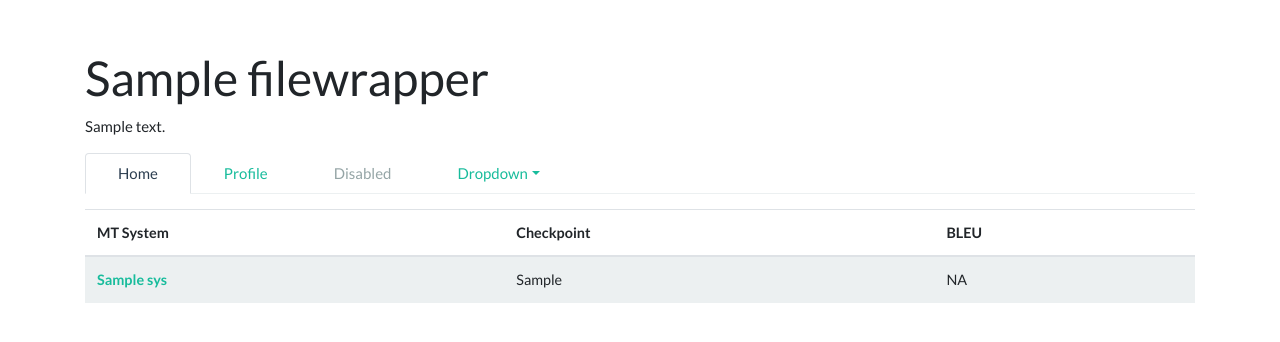
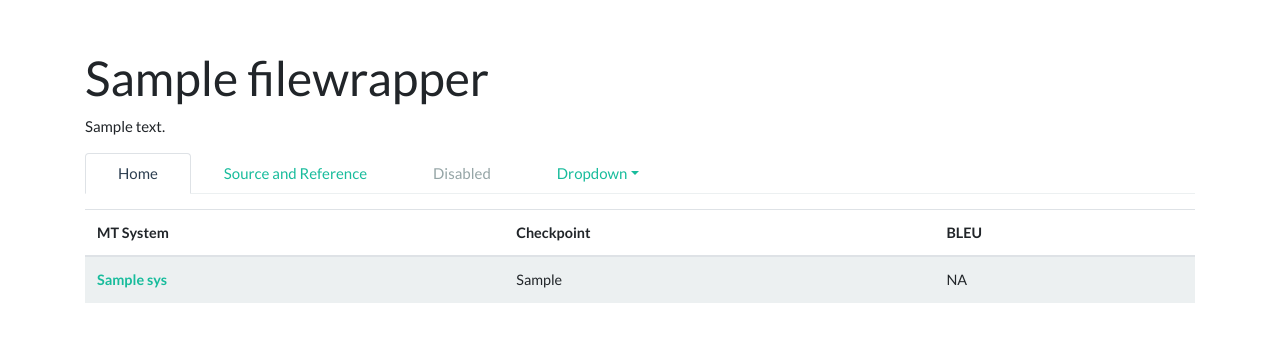
Before and after one commit to Gldkslfmsd/MTCE-py, a Django app: template mtce/templates/mtce/comparison_detail.html in a window 1280 px wide. Shown: the part 71-413 px from the top of the page. Run offline with Django 3.2, Linux system fonts and the light colour scheme; tables that the repository leaves empty hold one stand-in row (values such as "Sample post"); the template is opened without the code that fills it: values that come from a table or form of the project are taken from there, most other values are stand-ins (such as "Sample title", 1, 10 or a date in 2020); some libraries are stand-ins or nearby versions.

Commit message:
source_reference detail part

```diff
--- a/mtce/models.py
+++ b/mtce/models.py
@@ -81,6 +81,24 @@ class FileWrapper(ModelBase, models.Model):
         return self.real_type.get_object_for_this_type(pk=self.pk)
 
 
+    ############
+    def browse_sentences(self, type, beg=None, end=None):
+        if type == "translation":
+            fn = self.translationfile()
+        elif type == "source":
+            fn = self.sourcefile()
+        elif type == "reference":
+            fn = self.referencefile()
+        if not beg:
+            beg = 0
+        if not end:
+            end = -1
+        with open(fn, "r") as f:
+            lines = f.readlines()
+        return lines[beg:end]
+
+    def list_source_reference(self, beg=None, end=None):
+        return list(zip(self.browse_sentences("source", beg=beg, end=end),self.browse_sentences("reference",beg=beg,end=end)))
 
 
 class Comparison(FileWrapper):
--- a/mtce/templates/mtce/comparison_detail.html
+++ b/mtce/templates/mtce/comparison_detail.html
@@ -18,7 +18,7 @@
     <a class="nav-link active show" data-toggle="tab" href="#home">Home</a>
   </li>
   <li class="nav-item">
-    <a class="nav-link" data-toggle="tab" href="#profile">Profile</a>
+    <a class="nav-link" data-toggle="tab" href="#profile">Source and Reference</a>
   </li>
   <li class="nav-item">
     <a class="nav-link disabled" href="#">Disabled</a>
@@ -60,8 +60,7 @@
 
   </div>
   <div class="tab-pane fade" id="profile">
-    <p>Food truck fixie locavore, accusamus mcsweeney's marfa nulla single-origin coffee squid. Exercitation +1 labore velit, blog sartorial PBR leggings next level wes anderson artisan four loko farm-to-table craft beer twee. Qui photo booth letterpress, commodo enim craft beer mlkshk aliquip jean shorts ullamco ad vinyl cillum PBR. Homo nostrud organic, assumenda labore aesthetic magna delectus mollit.</p>
-  </div>
+      {% include "mtce/source_reference.html" with list_source_reference=list_source_reference %}
   <div class="tab-pane fade" id="dropdown1">
     <p>Etsy mixtape wayfarers, ethical wes anderson tofu before they sold out mcsweeney's organic lomo retro fanny pack lo-fi farm-to-table readymade. Messenger bag gentrify pitchfork tattooed craft beer, iphone skateboard locavore carles etsy salvia banksy hoodie helvetica. DIY synth PBR banksy irony. Leggings gentrify squid 8-bit cred pitchfork.</p>
   </div>
--- /dev/null
+++ b/mtce/templates/mtce/source_reference.html
@@ -0,0 +1,19 @@
+
+{#% extends "mtce/comparison_detail.html" %#}
+
+<table class="table table-bordered">
+    {% for source,reference in list_source_reference %}
+
+        <tr>
+            <th rowspan="2">{{ forloop.counter }}</th>
+            <th>source:</th>
+            <td>{{ source }}</td>
+        </tr>
+        <tr>
+            <th>reference:</th>
+            <td>{{ reference }}</td>
+        </tr>
+
+    {% endfor %}
+
+</table>
--- a/mtce/views.py
+++ b/mtce/views.py
@@ -50,12 +50,14 @@ def comparison_detail(request, comparison_id):
     comp = get_object_or_404(Comparison, pk=comparison_id)
 
     systems_checkpoints = comp.systems_checkpoints()
+    list_source_reference = comp.list_source_reference(beg=0,end=100)
     return render(request,
                   'mtce/comparison_detail.html',
                   {'comparison': comp,
                    'comparisons': get_comparisons(),
                    'active': 'comp',
                    'systems_checkpoints': systems_checkpoints,
+                   'list_source_reference': list_source_reference,
                    }
                   )
 
```
